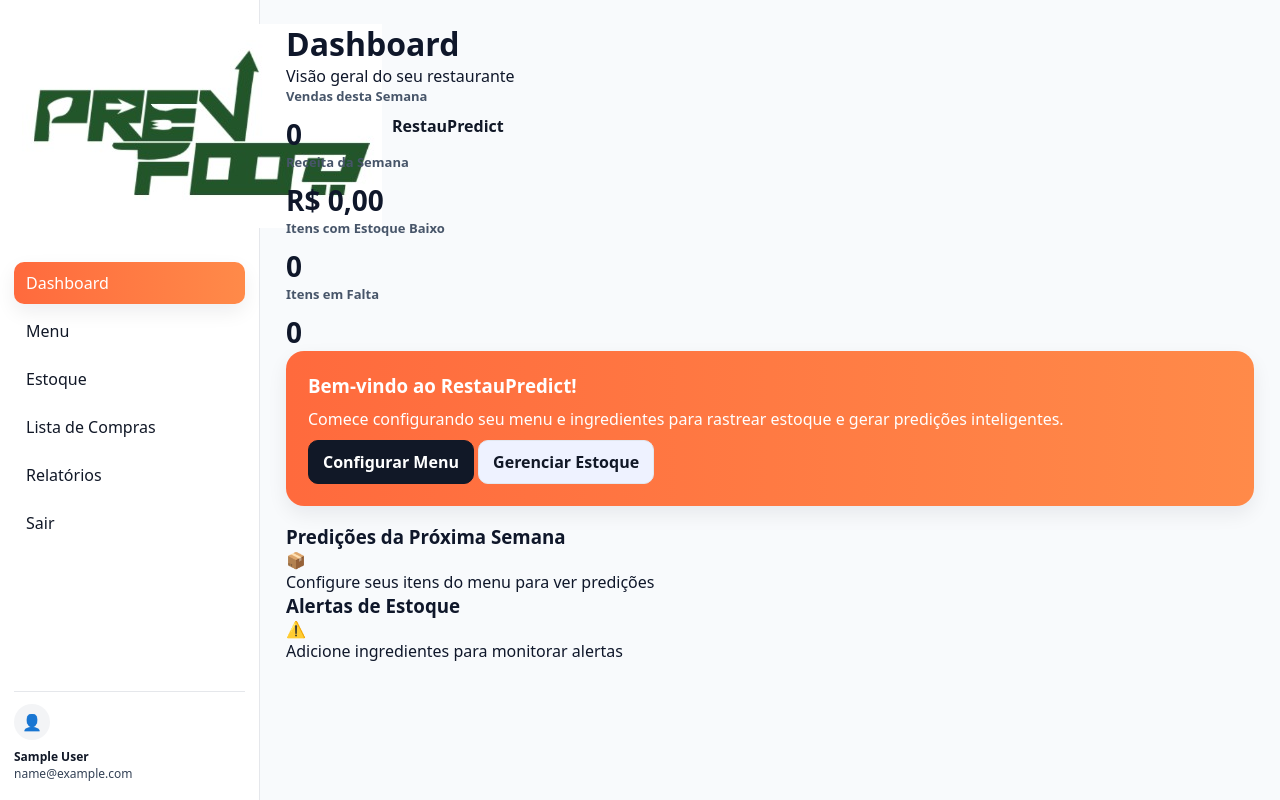
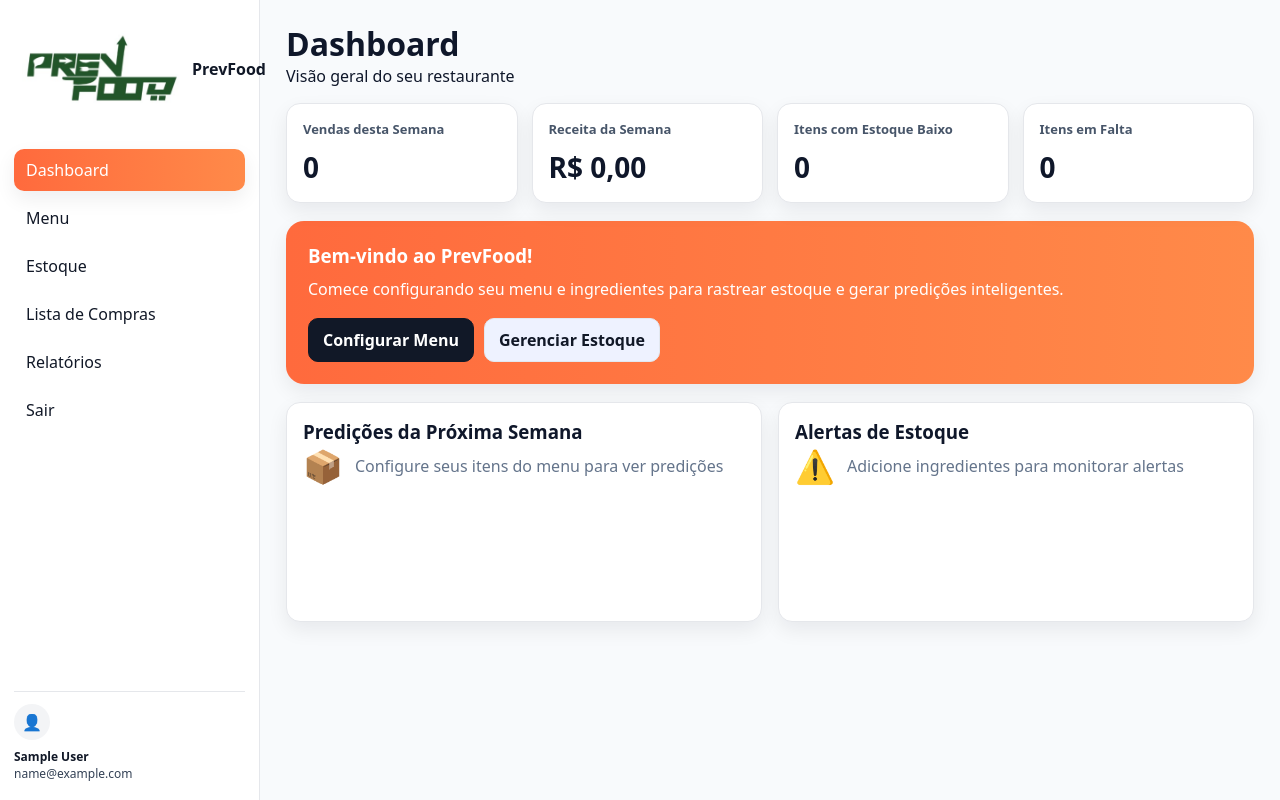
Before and after one commit to PedroSantos0806/tcc, a Flask app: page /dashboard in a window 1280 px wide. Run offline with Flask 3, Linux system fonts and the light colour scheme; the visitor is signed in with stand-in values (Sample User, id 1); data that the repository does not hold is empty.

Commit message:
resolvendo bugs e adicionando nosso novo Logo.

```diff
--- a/tcc_app/routes/main_routes.py
+++ b/tcc_app/routes/main_routes.py
@@ -153,7 +153,6 @@ def _kpis_semana(uid):
 def home():
     if 'usuario_id' not in session:
         return redirect(url_for('auth_bp.login'))
-    # leva direto ao novo dashboard
     return redirect(url_for('main_bp.dashboard'))
 
 # =============== CADASTRAR PRODUTO ===============
@@ -312,7 +311,6 @@ def dashboard():
     uid = session['usuario_id']
     email = session.get('usuario_email')
 
-    # categorias (para futuros filtros do gráfico, se quiser usar)
     conn = get_db_connection(); cur = conn.cursor(dictionary=True)
     cur.execute("SELECT DISTINCT categoria FROM produtos WHERE usuario_id=%s", (uid,))
     categorias_db = [r['categoria'] for r in cur.fetchall() if r['categoria']]
--- a/tcc_app/static/style.css
+++ b/tcc_app/static/style.css
@@ -65,7 +65,7 @@ body { font-family: ui-sans-serif, system-ui, -apple-system, Segoe UI, Roboto, A
 .panel-empty { display:flex; flex-direction:column; align-items:center; justify-content:center; min-height: 180px; gap: 10px; color: var(--muted); }
 .panel-empty .emoji { font-size: 32px; }
 
-/* Form padrão / Tabelas (reaproveita) */
+/* Form padrão / Tabelas */
 .form-box { display:flex; flex-direction:column; gap:10px; max-width: 520px; }
 input, select, textarea, button { padding: 12px 14px; border-radius: 10px; font-size: 1rem; border: 1px solid var(--border); outline: none; background:#fff; }
 button { background: var(--brand); color: #fff; border-color: transparent; cursor: pointer; }
@@ -81,7 +81,7 @@ button:hover { background: var(--brand-2); }
 }
 .table-padrao tbody tr{ box-shadow: 0 2px 6px rgba(0,0,0,.04); }
 
-/* Badges utilitárias que você já usa */
+/* Badges utilitárias */
 .badge{ display:inline-block; padding:4px 8px; border-radius:999px; background:#e5f6ff; color:#0369a1; font-weight:700; font-size:12px; }
 .badge-warn{ background:#ffefe0; color:#b45309; }
 .badge-ok    { background:#e8f9f0; color:#0f766e; }
@@ -98,3 +98,34 @@ button:hover { background: var(--brand-2); }
   .app { grid-template-columns: 1fr; }
   .sidebar { position: sticky; top: 0; z-index: 5; }
 }
+
+/* === PrevFood: aliases p/ classes usadas nos templates === */
+.brand-logo-img{ width:160px; height:auto; display:block; object-fit:contain; }
+
+/* KPIs usados no dashboard.html */
+.kpi-grid{
+  display:grid; grid-template-columns: repeat(4, minmax(0,1fr));
+  gap:14px; margin:16px 0 18px;
+}
+.kpi-card{
+  background: var(--panel); border:1px solid var(--border);
+  border-radius:14px; padding:16px; box-shadow: var(--shadow);
+}
+
+/* Banner de boas-vindas */
+.banner-actions{ display:flex; gap:10px; margin-top:8px; }
+
+/* Cards auxiliares em 2 colunas */
+.cards-2col{ display:grid; grid-template-columns: 1fr 1fr; gap:16px; }
+.card.big{
+  background: var(--panel); border:1px solid var(--border);
+  border-radius:14px; padding:16px; box-shadow: var(--shadow);
+  min-height:220px;
+}
+.empty-state{ display:flex; align-items:center; gap:12px; color:var(--muted); }
+.empty-state .emoji{ font-size:32px; }
+
+@media (max-width: 1080px){
+  .kpi-grid{ grid-template-columns: repeat(2, minmax(0,1fr)); }
+  .cards-2col{ grid-template-columns: 1fr; }
+}
--- a/tcc_app/templates/base.html
+++ b/tcc_app/templates/base.html
@@ -2,7 +2,7 @@
 <html lang="pt-br">
 <head>
   <meta charset="UTF-8">
-  <title>RestauPredict • IA para Estoque e Vendas</title>
+  <title>PrevFood • IA para Estoque e Vendas</title>
   <meta name="viewport" content="width=device-width, initial-scale=1" />
   <link rel="stylesheet" href="{{ url_for('static', filename='style.css') }}">
   <script src="{{ url_for('static', filename='js/main.js') }}" defer></script>
@@ -11,8 +11,8 @@
   {% if session.get('usuario_id') %}
   <aside class="sidebar">
     <div class="brand-row">
-      <img class="brand-logo-img" src="{{ url_for('static', filename='img/Logo.jpg') }}" alt="Logo">
-      <span class="brand-name">RestauPredict</span>
+      <img class="brand-logo-img" src="{{ url_for('static', filename='img/Logo.jpg') }}" alt="PrevFood">
+      <span class="brand-name">PrevFood</span>
     </div>
 
     <nav class="side-nav">
--- a/tcc_app/templates/dashboard.html
+++ b/tcc_app/templates/dashboard.html
@@ -25,7 +25,7 @@
 
 <!-- Banner -->
 <div class="welcome-banner">
-  <h3>Bem-vindo ao RestauPredict!</h3>
+  <h3>Bem-vindo ao PrevFood!</h3>
   <p>Comece configurando seu menu e ingredientes para rastrear estoque e gerar predições inteligentes.</p>
   <div class="banner-actions">
     <a class="btn primary" href="{{ url_for('restaurant_bp.menu') }}">Configurar Menu</a>
```
Also changed, not shown: tcc_app/routes/restaurant_routes.py (+85 -9 lines).
